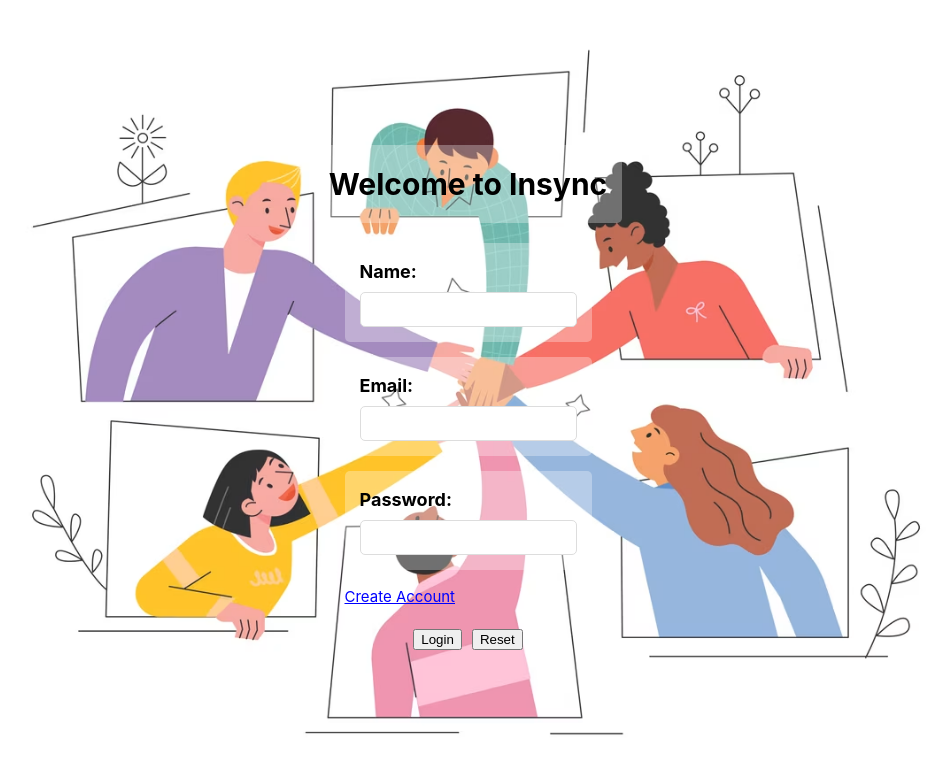
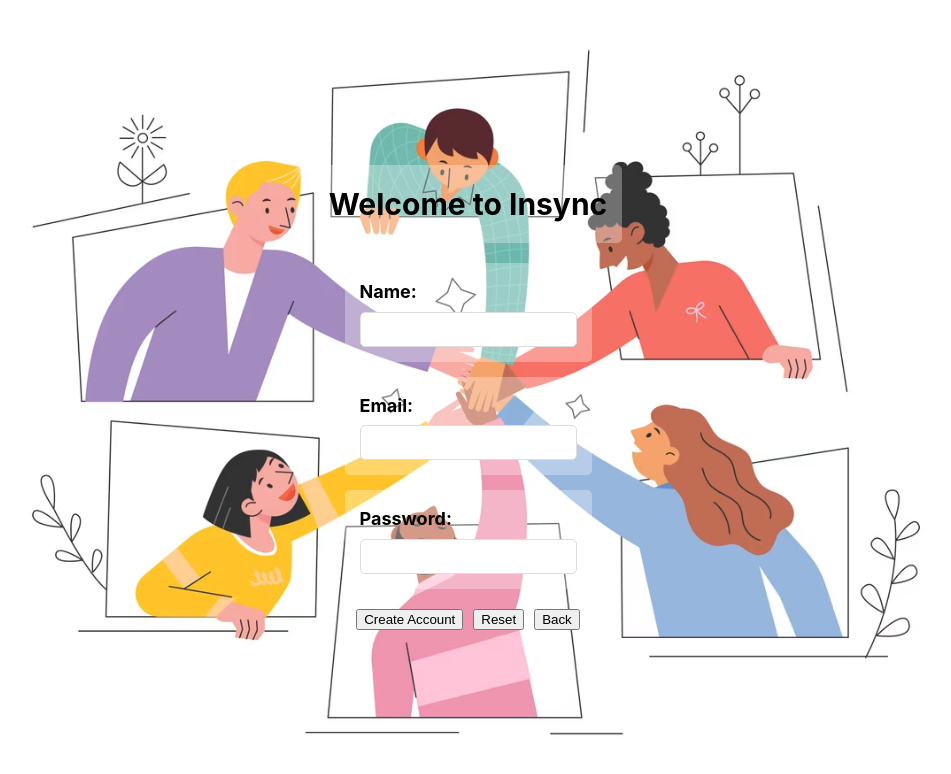
Before and after one commit to jordan-emma/inSyncFrontEnd, a Vue app in the folder app/: page /login in a window 1280 px wide. Both pictures are taken after a click on the element "Create Account". Shown: the top 774 px of the page, without its empty margins (172-1123 px from the left). Built offline with nearby package versions, Linux system fonts and the light colour scheme.

Commit message:
switch between login in and create acccount

```diff
--- a/app/src/views/LoginView.vue
+++ b/app/src/views/LoginView.vue
@@ -4,7 +4,7 @@
       <h1>Welcome to Insync</h1>
     </div>
 
-    <form name="loginForm" @reset="resetFields" @submit.prevent="handleSubmit">
+    <form name="loginForm" @reset="resetFields" >
       <div class="form-group">
         <label for="name" v-show="showNameField">Name:</label>
         <input id="name" type="text" v-model="name" v-show="showNameField"/>
@@ -17,16 +17,22 @@
         <label for="password">Password:</label>
         <input id="password" type="password" v-model="password"/>
       </div>
-      <div>
-        <p class="createAccount" @click="showNameField = true">Create Account</p>
+      <div v-if="!showNameField">
+        <p class="createAccount" @click="toggleCreateAccount">Create Account</p>
       </div>
       <div class="button-group">
-        <button class="btn btn-outline-dark" type="submit">Login</button>
+        <button class="btn btn-outline-dark" type="submit">
+          {{ showNameField ? 'Create Account' : 'Login' }}
+        </button>
         <button class="btn btn-outline-dark" type="reset">Reset</button>
+        <button v-if="showNameField" class="btn btn-outline-dark" type="button" @click="showNameField = false">Back</button>
       </div>
     </form>
   </div>
 </template>
+
+
+
 
 <style>
 body, html {
@@ -104,9 +110,10 @@ body, html {
 }
 
 .createAccount {
-  color: blue;
+  color: palevioletred;
   cursor: pointer;
   text-decoration: underline;
+  font-weight: bold;
 }
 </style>
 
@@ -122,8 +129,13 @@ export default {
   },
   methods: {
     resetFields() {
+      this.name = '';
       this.email = '';
       this.password = '';
+    },
+    toggleCreateAccount() {
+      this.showNameField = true;
+      this.resetFields();
     }
   }
 }
```
